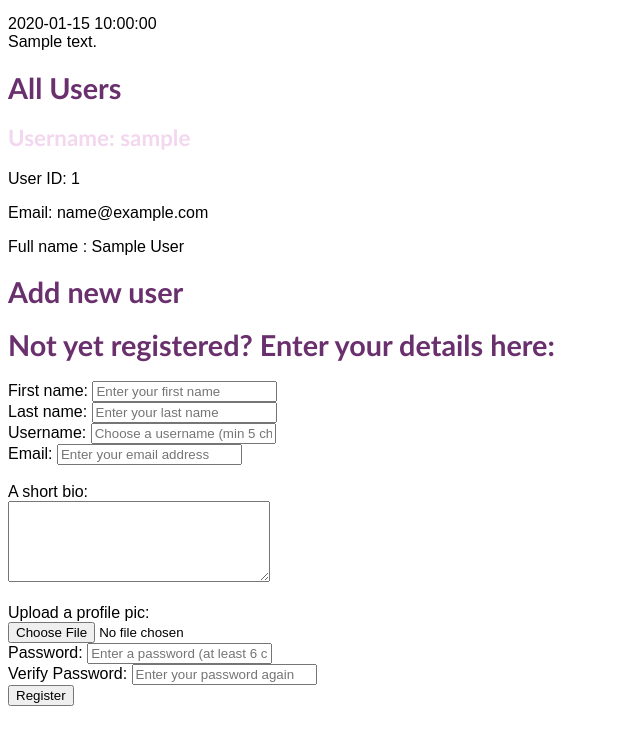
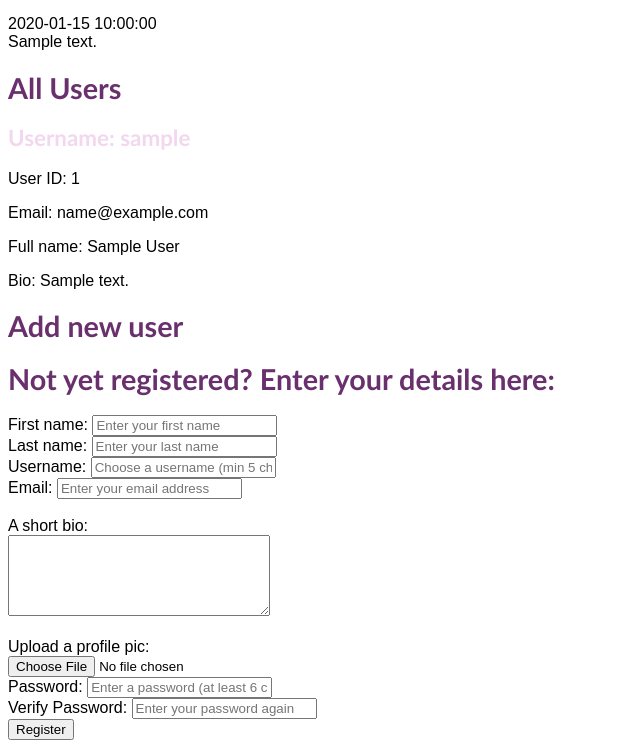
Before and after one commit to Ceri-anne/nonMVCblog, a PHP site: page /admin.php in a window 1280 px wide. Shown: the part 452-1200 px from the top of the page, without its empty margins (0-640 px from the left). Before the commit the page ends 1158 px from the top, so only its background shows below. Run offline with PHP 8.4, Linux system fonts and the light colour scheme; the visitor is signed in with stand-in values (Sample User, id 1); tables that the repository leaves empty or names only in its code hold one stand-in row (values such as "Sample post").

Commit message:
Added bio and image to create_user function and user display in user.phtml

```diff
--- a/lib/Blog/Db/blog_db.php
+++ b/lib/Blog/Db/blog_db.php
@@ -37,12 +37,12 @@ function create_article($pdo, $article) {
 // BLOG FUNCTIONS
 function create_user($pdo, $user,$role) {
 
-        $stmt = $pdo->prepare("INSERT INTO users (email,firstname,lastname,password,role,username) "
-                . "  values (:email, :firstname, :lastname, :password , :role, :username)");
+        $stmt = $pdo->prepare("INSERT INTO users (email,firstname,lastname,password,role,username,bio) "
+                . "  values (:email, :firstname, :lastname, :password , :role, :username, :bio)");
 
 	$stmt->execute(['email'=>$user['email'],'firstname'=>$user['firstname']
                         ,'lastname'=>$user['lastname'],'password'=>password_hash($user['password'],PASSWORD_DEFAULT),
-                        'role'=>$role, 'username'=>$user['username']
+                        'role'=>$role, 'username'=>$user['username'],'bio'=>$user['bio']
                 ]);
         return  $count = $pdo->query("SELECT count(*) FROM articles")->fetchColumn();
 
--- a/templates/user.phtml
+++ b/templates/user.phtml
@@ -4,7 +4,7 @@
         <h2>Username: <?= $users['username']; ?></h2>
 	<p>User ID: <?= $users['id']; ?></p>
 	<p>Email: <?= $users['email']; ?></p>
-        <p>Full name : <?= $users['firstname'] . " " . $users['lastname'];
+        <p>Full name: <?= $users['firstname'] . " " . $users['lastname'];
             ?></p>
 
         <p>
@@ -14,7 +14,11 @@
 
             <?php endif; ?>
         </p>
-
+        <p>
+           <?php if(file_exists("uploads/profiles/{$users['id']}.jpg")): ?>
+		<img src="uploads/profiles/<?=$users['id'];?>.jpg" width="150" />
+            <?php endif; ?>
+        <p>Bio: <?= $users['bio']; ?></p>
 
 
 </div>
```
Also changed, not shown: uploads/profiles/5.jpg (added).
